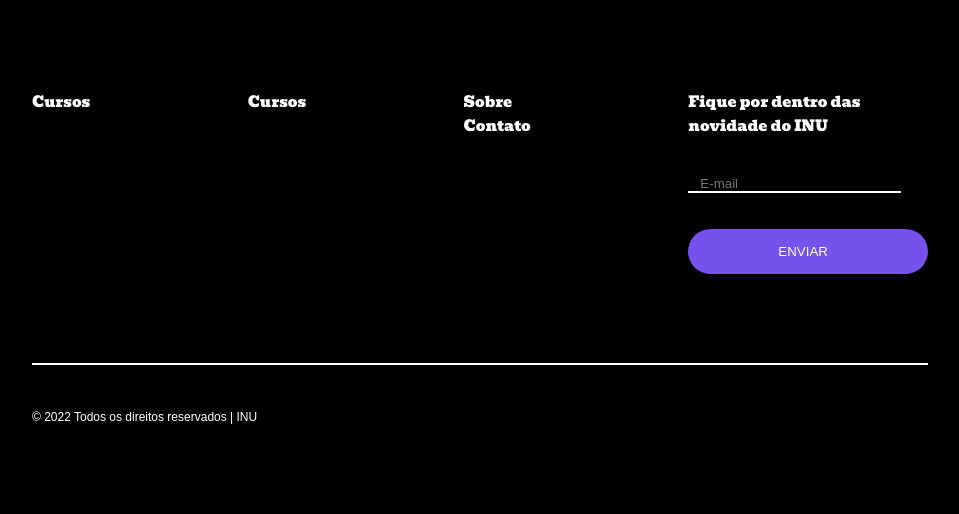
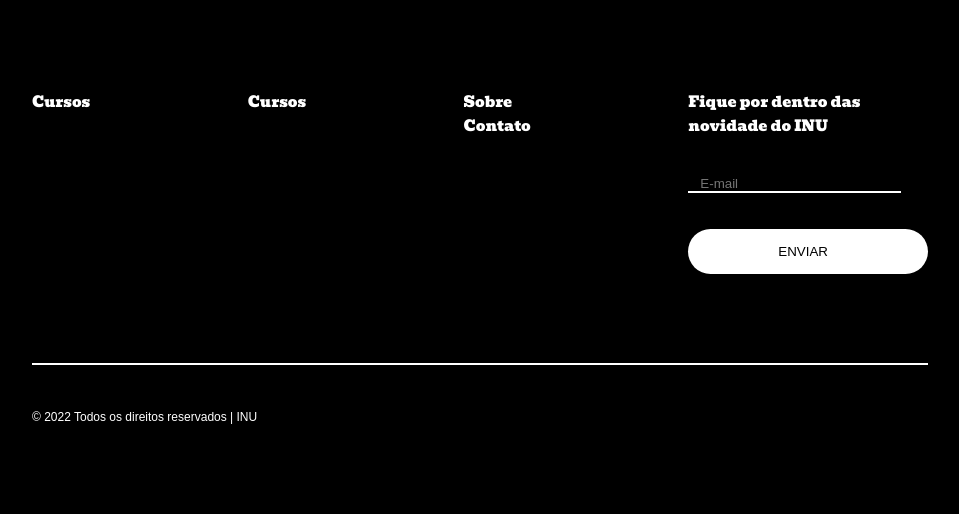
Before and after one commit to LucasUltremare/INU, a PHP site: page / in a window 1280 px wide, with the pointer over the restyled element. Shown: the part 2915-3429 px from the top of the page, without its empty margins (160-1119 px from the left). Run offline with PHP 8.4, Linux system fonts and the light colour scheme.

Commit message:
Update index.css

```diff
--- a/index.css
+++ b/index.css
@@ -498,6 +498,11 @@ a.cabecalhoMenuBotao:hover,a.cabecalhoMenuBotao:active{
     color: white;
     font-family: Arial, Helvetica, sans-serif;
 }
+.enviarFooter:hover{
+    color: black;
+    background-color: white;
+    transition: all 0.3s ease-in-out;
+}
 .direitos{
     font-size: 12px;
     font-family: Arial, Helvetica, sans-serif;
```
